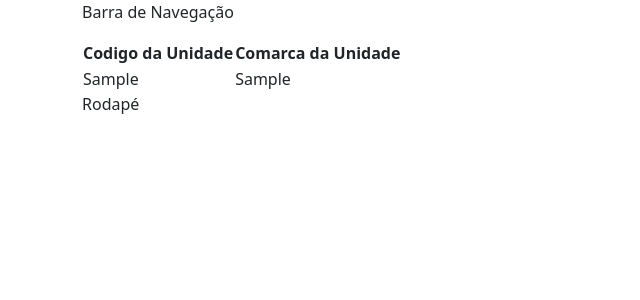
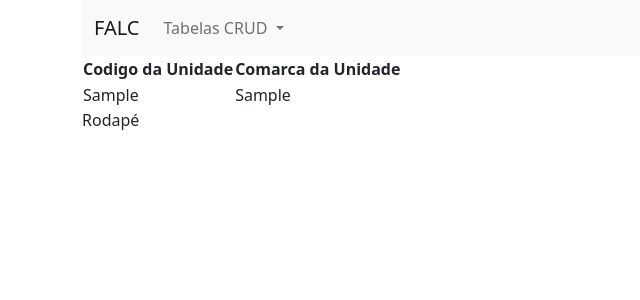
Before and after one commit to MsouzaLeo/TFG_Front, a Django app: page /uniexa/ in a window 1280 px wide. Shown: the top 300 px of the page, without its empty margins (0-640 px from the left). Run offline with Django 3.2, Linux system fonts and the light colour scheme; tables that the repository leaves empty hold one stand-in row (values such as "Sample post").

Commit message:
add gitignore e criando a Nav-Bar com as tabelas de crud

```diff
--- a/DjangoFront/settings.py
+++ b/DjangoFront/settings.py
@@ -10,6 +10,7 @@ For the full list of settings and their values, see
 https://docs.djangoproject.com/en/3.1/ref/settings/
 """
 
+from secret import django_key
 from pathlib import Path
 
 # Build paths inside the project like this: BASE_DIR / 'subdir'.
@@ -20,7 +21,7 @@ BASE_DIR = Path(__file__).resolve().parent.parent
 # See https://docs.djangoproject.com/en/3.1/howto/deployment/checklist/
 
 # SECURITY WARNING: keep the secret key used in production secret!
-SECRET_KEY = 'rrgo=$g5i7)@hfv!7ib950s7)97*j&u1qwk&f9%4^zl&4@uk^%'
+SECRET_KEY = django_key
 
 # SECURITY WARNING: don't run with debug turned on in production!
 DEBUG = True
--- a/tables/templates/base.html
+++ b/tables/templates/base.html
@@ -1,3 +1,4 @@
+{% load static %}
 <!DOCTYPE html>
 <html lang="pt-br">
 
@@ -7,17 +8,54 @@
     <meta name="viewport" content="width=device-width, initial-scale=1.0">
     <title>{% block title %}{% endblock %}</title>
     <link href="https://cdn.jsdelivr.net/npm/bootstrap@5.0.0-beta2/dist/css/bootstrap.min.css" rel="stylesheet" integrity="sha384-BmbxuPwQa2lc/FVzBcNJ7UAyJxM6wuqIj61tLrc4wSX0szH/Ev+nYRRuWlolflfl" crossorigin="anonymous">
+    <link rel="stylesheet" href="{% static 'css/styles.css' %}">
 </head>
 
 <body>
     <div class='container'>
-        <p>Barra de Navegação</p>
+        <nav class="navbar navbar-expand-lg navbar-light bg-light">
+            <div class="container-fluid">
+                <a class="navbar-brand" href="#">FALC</a>
+                <button class="navbar-toggler" type="button" data-bs-toggle="collapse" data-bs-target="#navbarSupportedContent" aria-controls="navbarSupportedContent" aria-expanded="false" aria-label="Toggle navigation">
+                    <span class="navbar-toggler-icon"></span>
+                </button>
+                <div class="collapse navbar-collapse" id="navbarSupportedContent">
+                    <ul class="navbar-nav me-auto mb-2 mb-lg-0">
+                        <li class="nav-item dropdown">
+                            <a class="nav-link dropdown-toggle" href="#" id="navbarDropdown" role="button" data-bs-toggle="dropdown" aria-expanded="false">
+                                Tabelas CRUD
+                            </a>
+                            <ul class="dropdown-menu" aria-labelledby="navbarDropdown">
+                                <li><a class="dropdown-item" href="/especie">Especies de Exame</a></li>
+                                <li>
+                                    <hr class="dropdown-divider">
+                                </li>
+                                <li><a class="dropdown-item" href="/natureza">Naturezas de Exame</a></li>
+                                <li>
+                                    <hr class="dropdown-divider">
+                                </li>
+                                <li><a class="dropdown-item" href="/uniexa">Unidades de Exame</a></li>
+                                <li>
+                                    <hr class="dropdown-divider">
+                                </li>
+                                <li><a class="dropdown-item" href="/unires">Unidades Requisitantes</a></li>
+                                <li>
+                                    <hr class="dropdown-divider">
+                                </li>
+                                <li><a class="dropdown-item" href="/perito">Peritos Criminais</a></li>
+                            </ul>
+                        </li>
+                    </ul>
+                </div>
+            </div>
+        </nav>
         {% block content %} {% endblock %}
         <footer>
             Rodapé
         </footer>
     </div>
     <script src="https://cdn.jsdelivr.net/npm/bootstrap@5.0.0-beta2/dist/js/bootstrap.bundle.min.js" integrity="sha384-b5kHyXgcpbZJO/tY9Ul7kGkf1S0CWuKcCD38l8YkeH8z8QjE0GmW1gYU5S9FOnJ0" crossorigin="anonymous"></script>
+    <script src="{% static 'js/scripts.js' %}"></script>
 </body>
 
 </html>
--- a/tables/templates/uniexa/list.html
+++ b/tables/templates/uniexa/list.html
@@ -1,4 +1,4 @@
-{% extends 'base.html' %} {% block title %} Unidades de Exame {% endblock %} {% block content %}
+{% extends 'base.html' %} {% block title %} Lista de Unidades de Exame {% endblock %} {% block content %}
 <table>
     <tr>
         <th>Codigo da Unidade</th>
```
Also changed, not shown: tables/static/css/styles.css (added), tables/static/js/scripts.js (added), 1 other file.
